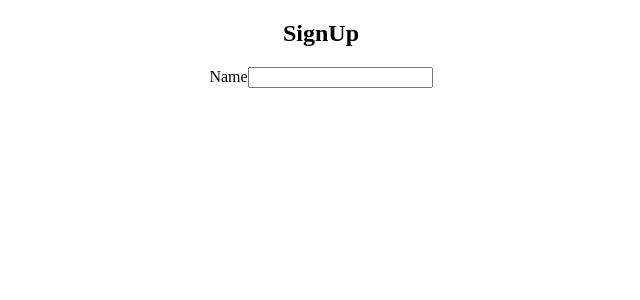
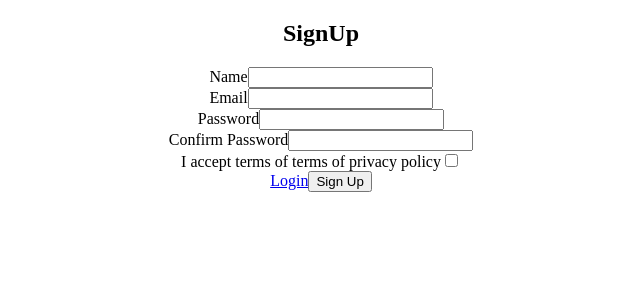
Before and after one commit to MamadTaheri/react-training, a React (Create React App) app: page / in a window 1280 px wide. Shown: the top 300 px of the page, without its empty margins (319-959 px from the left). Built offline with nearby package versions, Linux system fonts and the light colour scheme.

Commit message:
adding some fields to signup component

```diff
--- a/src/components/auth/signup/SignUp.js
+++ b/src/components/auth/signup/SignUp.js
@@ -9,6 +9,8 @@ const SignUp = () => {
     isAccepted: false,
   });
 
+
+
   return (
     <div>
       <form>
@@ -17,6 +19,30 @@ const SignUp = () => {
           <label>Name</label>
           <input type="text" name="name" value={data.name} />
         </div>
+        <div>
+          <label>Email</label>
+          <input type="text" name="email" value={data.email} />
+        </div>
+        <div>
+          <label>Password</label>
+          <input type="password" name="password" value={data.password} />
+        </div>
+        <div>
+          <label>Confirm Password</label>
+          <input
+            type="password"
+            name="confirmPassword"
+            value={data.confirmPassword}
+          />
+        </div>
+        <div>
+          <label>I accept terms of terms of privacy policy</label>
+          <input type="checkbox" name="isAccepted" value={data.isAccepted} />
+        </div>
+        <div>
+           <a href="#">Login</a>
+           <button type="submit">Sign Up</button>
+        </div>
       </form>
     </div>
   );
```
